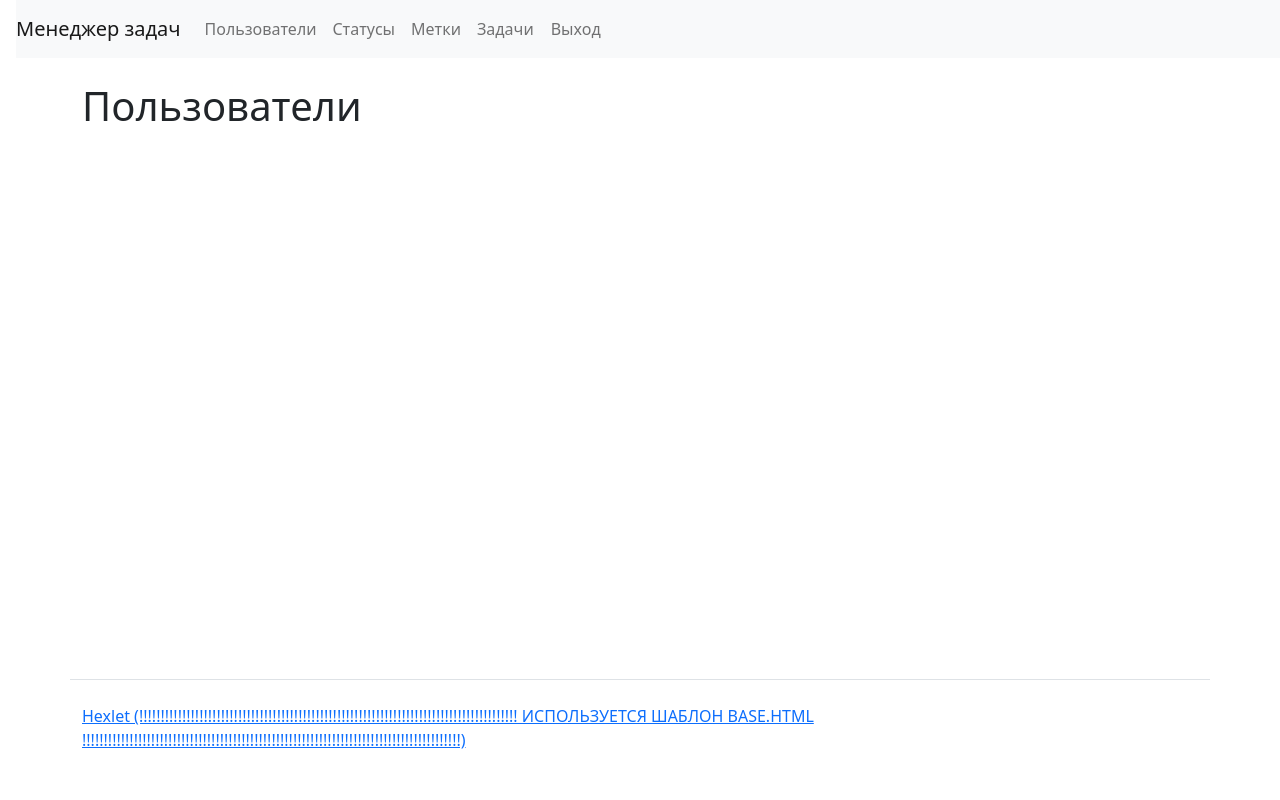
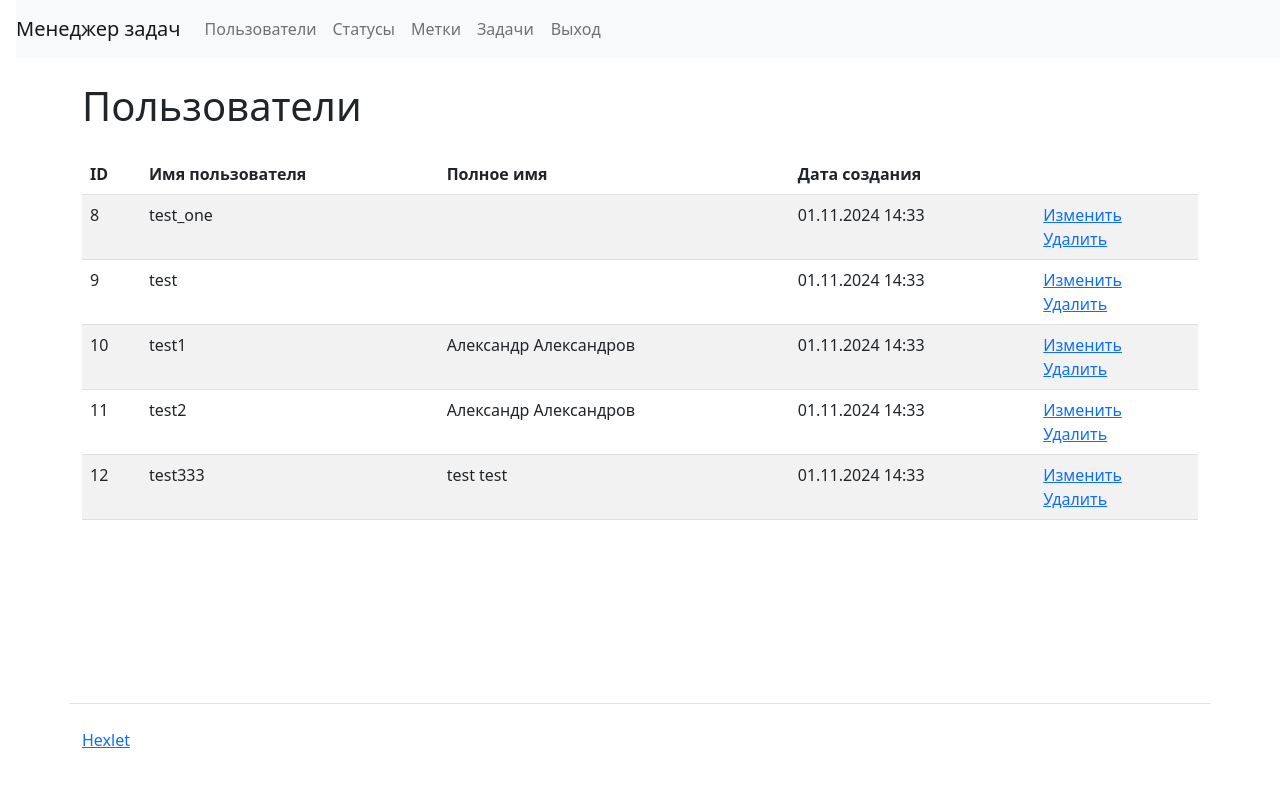
Before and after one commit to un-f0rgiven/python-project-52, a Django app: page /users/ in a window 1280 px wide. Run offline with Django 5.2, Linux system fonts and the light colour scheme; a user stored in the database is signed in; data comes from the database, SQL or seed files in the repository; both versions use the stored data as it was after the commit.

Commit message:
update file

```diff
--- a/task_manager/templates/task_manager/base.html
+++ b/task_manager/templates/task_manager/base.html
@@ -37,10 +37,10 @@
                     </form>
                 {% else %}
                     <li class="nav-item">
-                        <a class="nav-link" href="/users/login/">Вход</a>
+                        <a class="nav-link" href="{% url 'user_login' %}">Вход</a>
                     </li>
                     <li class="nav-item">
-                        <a class="nav-link" href="/users/create/">Регистрация</a>
+                        <a class="nav-link" href="{% url 'user_create' %}">Регистрация</a>
                     </li>
                 {% endif %}
             </ul>
@@ -48,13 +48,21 @@
     </nav>
 
     <div class="container wrapper flex-grow-1">
+        {% if messages %}
+            <div class="mb-3">
+                {% for message in messages %}
+                    <div class="alert alert-{{ message.tags }}">{{ message }}</div>
+                {% endfor %}
+            </div>
+        {% endif %}
+
         {% block content %}
         {% endblock %}
     </div>
 
     <footer>
         <div class="container my-5 pt-4 border-top">
-            <a target="_blank" href="https://ru.hexlet.io">Hexlet (!!!!!!!!!!!!!!!!!!!!!!!!!!!!!!!!!!!!!!!!!!!!!!!!!!!!!!!!!!!!!!!!!!!!!!!!!!!!!!!!!!!!!!!! ИСПОЛЬЗУЕТСЯ ШАБЛОН BASE.HTML !!!!!!!!!!!!!!!!!!!!!!!!!!!!!!!!!!!!!!!!!!!!!!!!!!!!!!!!!!!!!!!!!!!!!!!!!!!!!!!!!!!!!!!!) </a>
+            <a target="_blank" href="https://ru.hexlet.io">Hexlet</a>
         </div>
     </footer>
 </body>
--- a/users/templates/users/user_list.html
+++ b/users/templates/users/user_list.html
@@ -4,10 +4,32 @@
 
 {% block content %}
 
-<h1 class="my-4">
+<h1 class="my-4">Пользователи</h1>
 
-  Пользователи
-
-</h1>
-
+<table class="table table-striped">
+  <thead>
+    <tr>
+      <th>ID</th>
+      <th>Имя пользователя</th>
+      <th>Полное имя</th>
+      <th>Дата создания</th>
+      <th></th>
+    </tr>
+  </thead>
+  <tbody>
+    {% for user in users %}
+      <tr>
+        <td>{{ user.id }}</td>
+        <td>{{ user.username}}</td>
+        <td>{{ user.first_name}} {{ user.last_name}}</td>
+        <td>01.11.2024 14:33</td>
+        <td>
+          <a href="{% url 'user_update' user.pk %}">Изменить</a>
+          <br>
+          <a href="{% url 'user_delete' user.pk %}">Удалить</a>
+        </td>
+      </tr>
+    {% endfor %}
+  </tbody>
+</table>
 {% endblock %}
```
Also changed, not shown: db.sqlite3.
